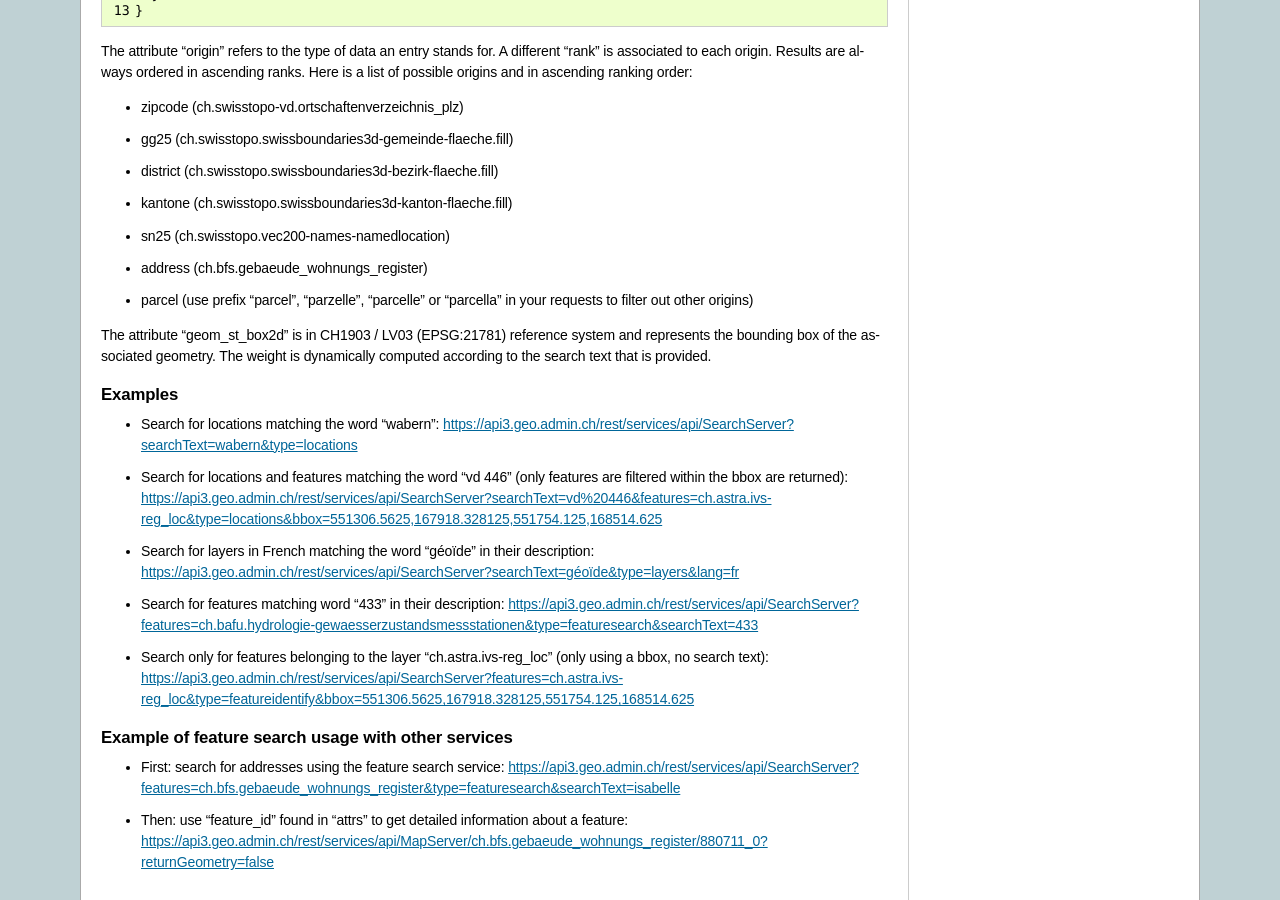
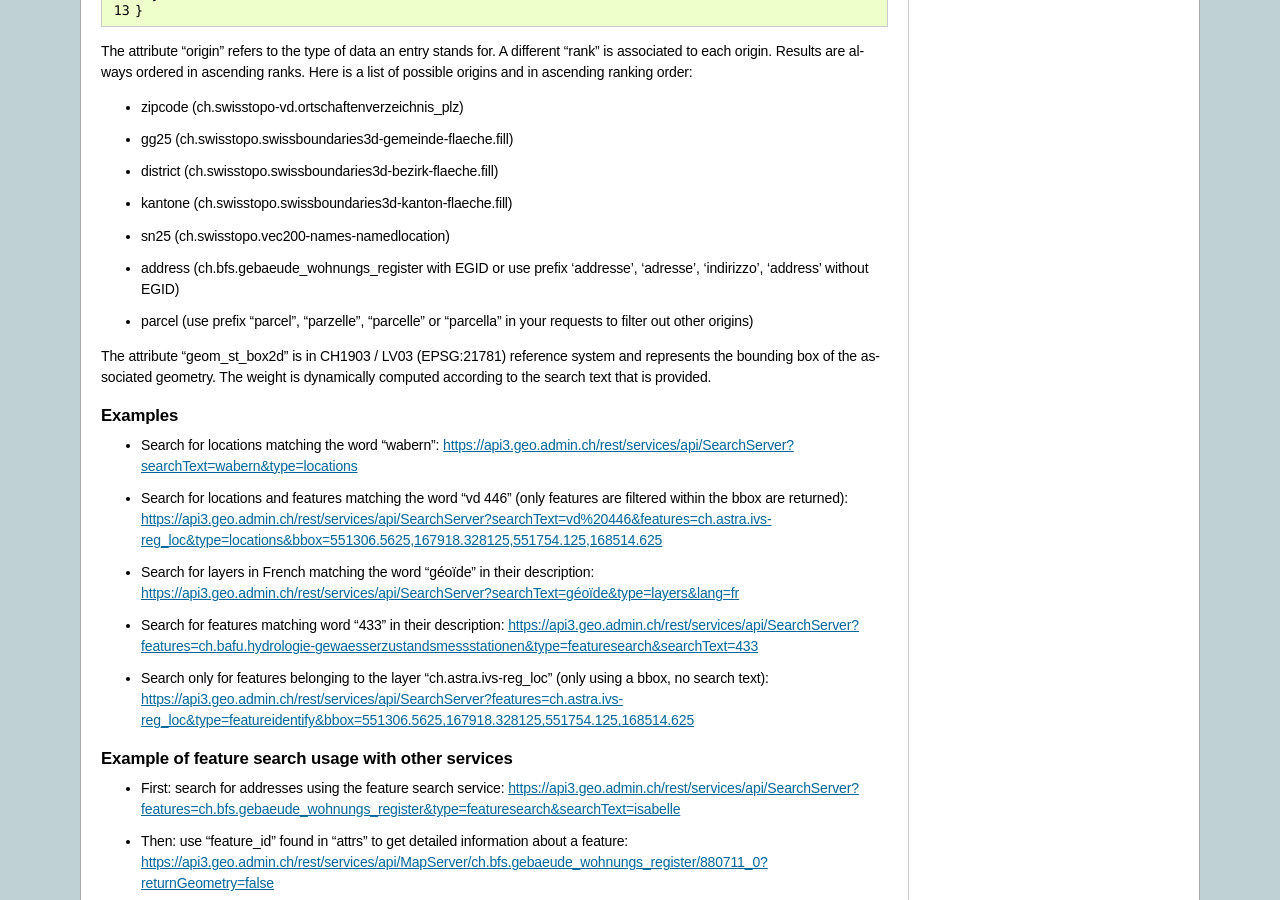
Before and after one commit to swisstopo-test/doc-chsdi3, a Sphinx documentation site: the page built from source/services/sdiservices.rst, in a window 1280 px wide and 900 px high, scrolled down 7653 px. Built offline with Sphinx 7.4.7, drawn with Linux system fonts in a browser that asks for light colours.

Commit message:
Update doc

```diff
--- a/source/services/sdiservices.rst
+++ b/source/services/sdiservices.rst
@@ -439,7 +439,7 @@ Here is a list of possible origins and in ascending ranking order:
 - district (ch.swisstopo.swissboundaries3d-bezirk-flaeche.fill)
 - kantone (ch.swisstopo.swissboundaries3d-kanton-flaeche.fill)
 - sn25 (ch.swisstopo.vec200-names-namedlocation)
-- address (ch.bfs.gebaeude_wohnungs_register)
+- address (ch.bfs.gebaeude_wohnungs_register with EGID or use prefix 'addresse', 'adresse', 'indirizzo', 'address' without EGID)
 - parcel (use prefix "parcel", "parzelle", "parcelle" or "parcella" in your requests to filter out other origins)
 
 The attribute "geom_st_box2d" is in CH1903 / LV03 (EPSG:21781) reference system and represents the bounding box of the associated geometry.
```
